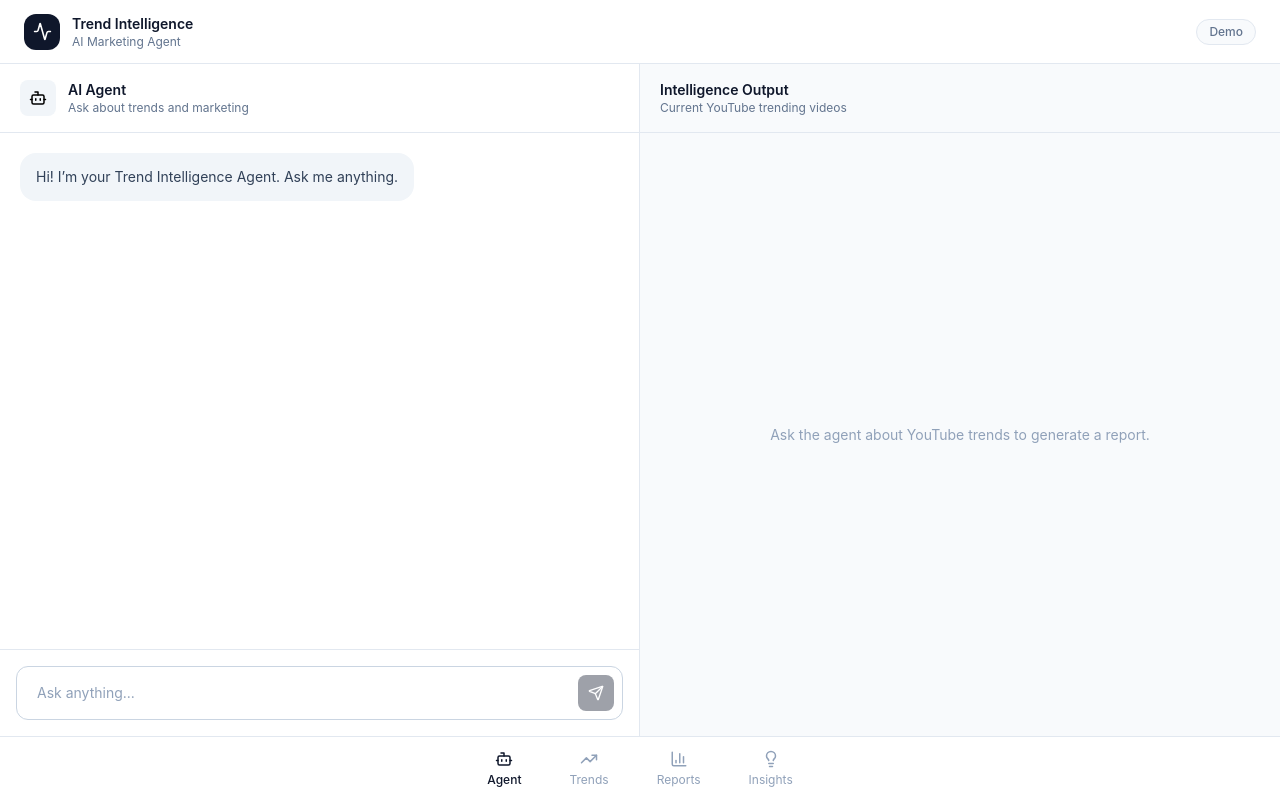
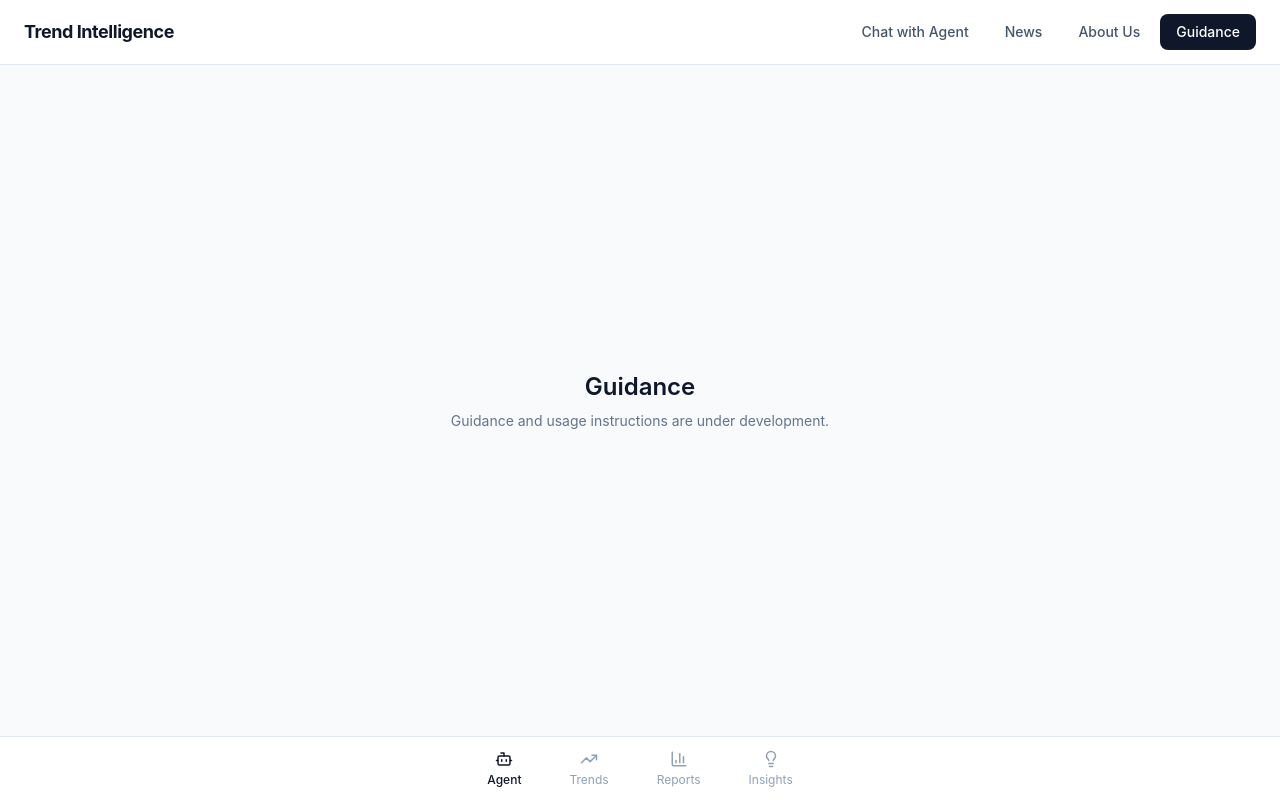
Before and after one commit to nguyenhoanghuy34/youtube-trend-agent, a React app in the folder frontend/: page /guidance in a window 1280 px wide. Built offline with nearby package versions, Linux system fonts and the light colour scheme; the HTML template or start-up script is replaced by a standard one.

Commit message:
Change Header

```diff
--- a/frontend/package.json
+++ b/frontend/package.json
@@ -15,6 +15,7 @@
     "lucide-react": "^1.31.0",
     "react": "^19.2.8",
     "react-dom": "^19.2.8",
+    "react-router-dom": "^7.18.2",
     "tailwindcss": "^4.3.3"
   },
   "devDependencies": {
--- a/frontend/src/App.jsx
+++ b/frontend/src/App.jsx
@@ -1,7 +1,32 @@
+import { BrowserRouter, Routes, Route } from "react-router-dom";
+
+import Navbar from "./components/layout/Navbar";
+import BottomNav from "./components/layout/BottomNav";
+
 import Home from "./pages/Home";
+import News from "./pages/News";
+import AboutUs from "./pages/AboutUs";
+import Guidance from "./pages/Guidance";
 
-function App() {
-  return <Home />;
+export default function App() {
+  return (
+    <BrowserRouter>
+      <div className="flex h-screen flex-col bg-slate-50">
+
+        <Navbar />
+
+        <main className="min-h-0 flex-1">
+          <Routes>
+            <Route path="/" element={<Home />} />
+            <Route path="/news" element={<News />} />
+            <Route path="/about" element={<AboutUs />} />
+            <Route path="/guidance" element={<Guidance />} />
+          </Routes>
+        </main>
+
+        <BottomNav />
+
+      </div>
+    </BrowserRouter>
+  );
 }
-
-export default App;
--- a/frontend/src/components/layout/Navbar.jsx
+++ b/frontend/src/components/layout/Navbar.jsx
@@ -1,29 +1,55 @@
-import { Activity } from "lucide-react";
+import { NavLink } from "react-router-dom";
+
+const navItems = [
+  {
+    label: "Chat with Agent",
+    path: "/",
+  },
+  {
+    label: "News",
+    path: "/news",
+  },
+  {
+    label: "About Us",
+    path: "/about",
+  },
+  {
+    label: "Guidance",
+    path: "/guidance",
+  },
+];
 
 export default function Navbar() {
   return (
-    <header className="h-16 border-b border-slate-200 bg-white">
-      <div className="flex h-full items-center justify-between px-6">
+    <header className="border-b border-slate-200 bg-white">
+      <div className="flex h-16 items-center justify-between px-6">
 
-        <div className="flex items-center gap-3">
-          <div className="flex h-9 w-9 items-center justify-center rounded-xl bg-slate-900 text-white">
-            <Activity size={19} />
-          </div>
+        {/* Logo */}
+        <NavLink
+          to="/"
+          className="text-lg font-bold tracking-tight text-slate-900"
+        >
+          Trend Intelligence
+        </NavLink>
 
-          <div>
-            <h1 className="text-sm font-semibold text-slate-900">
-              Trend Intelligence
-            </h1>
-
-            <p className="text-xs text-slate-500">
-              AI Marketing Agent
-            </p>
-          </div>
-        </div>
-
-        <div className="rounded-full border border-slate-200 bg-slate-50 px-3 py-1 text-xs font-medium text-slate-500">
-          Demo
-        </div>
+        {/* Navigation */}
+        <nav className="flex items-center gap-1">
+          {navItems.map((item) => (
+            <NavLink
+              key={item.path}
+              to={item.path}
+              className={({ isActive }) =>
+                `rounded-lg px-4 py-2 text-sm font-medium transition ${
+                  isActive
+                    ? "bg-slate-900 text-white"
+                    : "text-slate-600 hover:bg-slate-100 hover:text-slate-900"
+                }`
+              }
+            >
+              {item.label}
+            </NavLink>
+          ))}
+        </nav>
 
       </div>
     </header>
--- /dev/null
+++ b/frontend/src/pages/AboutUs.jsx
@@ -0,0 +1,15 @@
+export default function AboutUs() {
+  return (
+    <div className="flex h-full items-center justify-center">
+      <div className="text-center">
+        <h1 className="text-2xl font-semibold text-slate-900">
+          About Us
+        </h1>
+
+        <p className="mt-2 text-sm text-slate-500">
+          Learn more about our Trend Intelligence Agent.
+        </p>
+      </div>
+    </div>
+  );
+}
--- /dev/null
+++ b/frontend/src/pages/Guidance.jsx
@@ -0,0 +1,15 @@
+export default function Guidance() {
+  return (
+    <div className="flex h-full items-center justify-center">
+      <div className="text-center">
+        <h1 className="text-2xl font-semibold text-slate-900">
+          Guidance
+        </h1>
+
+        <p className="mt-2 text-sm text-slate-500">
+          Guidance and usage instructions are under development.
+        </p>
+      </div>
+    </div>
+  );
+}
--- /dev/null
+++ b/frontend/src/pages/News.jsx
@@ -0,0 +1,15 @@
+export default function News() {
+  return (
+    <div className="flex h-full items-center justify-center">
+      <div className="text-center">
+        <h1 className="text-2xl font-semibold text-slate-900">
+          News
+        </h1>
+
+        <p className="mt-2 text-sm text-slate-500">
+          YouTube trend intelligence news is under development.
+        </p>
+      </div>
+    </div>
+  );
+}
```
Also changed, not shown: 1 other file (tests, documents, lock files or other folders).
